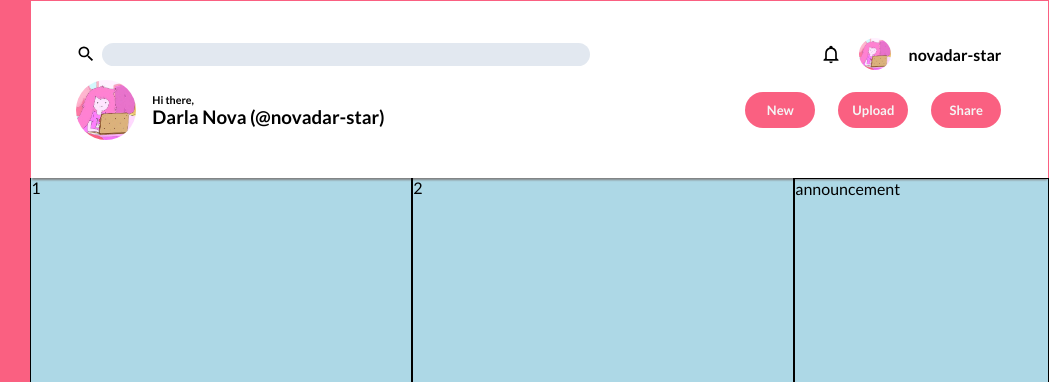
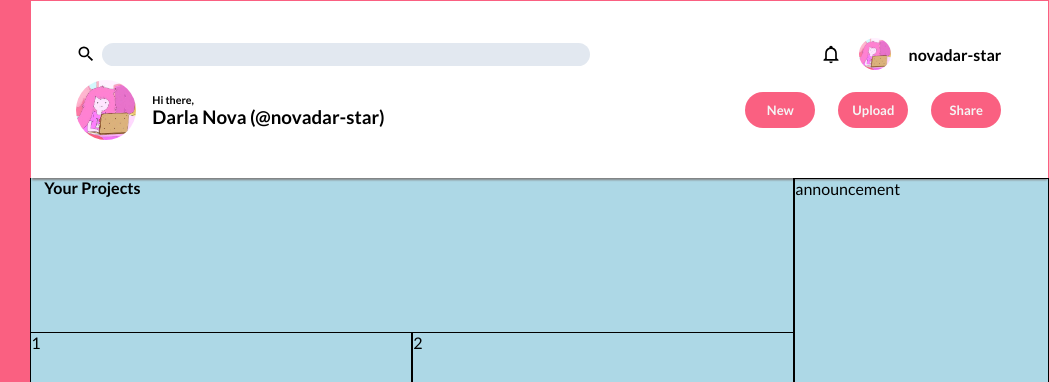
Before and after one commit to novadar-star/admin-dashboard, a plain HTML site: page index.html in a window 1280 px wide. Shown: the top 382 px of the page, 231-1280 px from the left. Drawn offline with Linux system fonts and the light colour scheme.

Commit message:
Added column for Your Projects text

```diff
--- a/index.html
+++ b/index.html
@@ -87,6 +87,7 @@
         <div class="content">
             <div class="inner-content">
             <div class="projects">
+                <div class="display-text"><h4>Your Projects</h4></div>
                 <div class="project">1</div>
                 <div class="project">2</div>
                 <div class="project">3</div>
--- a/style.css
+++ b/style.css
@@ -187,3 +187,7 @@ h4{
    filter: invert(62%) sepia(74%) saturate(4663%) hue-rotate(317deg) brightness(110%) contrast(96%);
    transform: scale(1.1);
 }
+.display-text{
+    grid-column: 1/3;
+    grid-template-columns: 1fr;
+}
```
